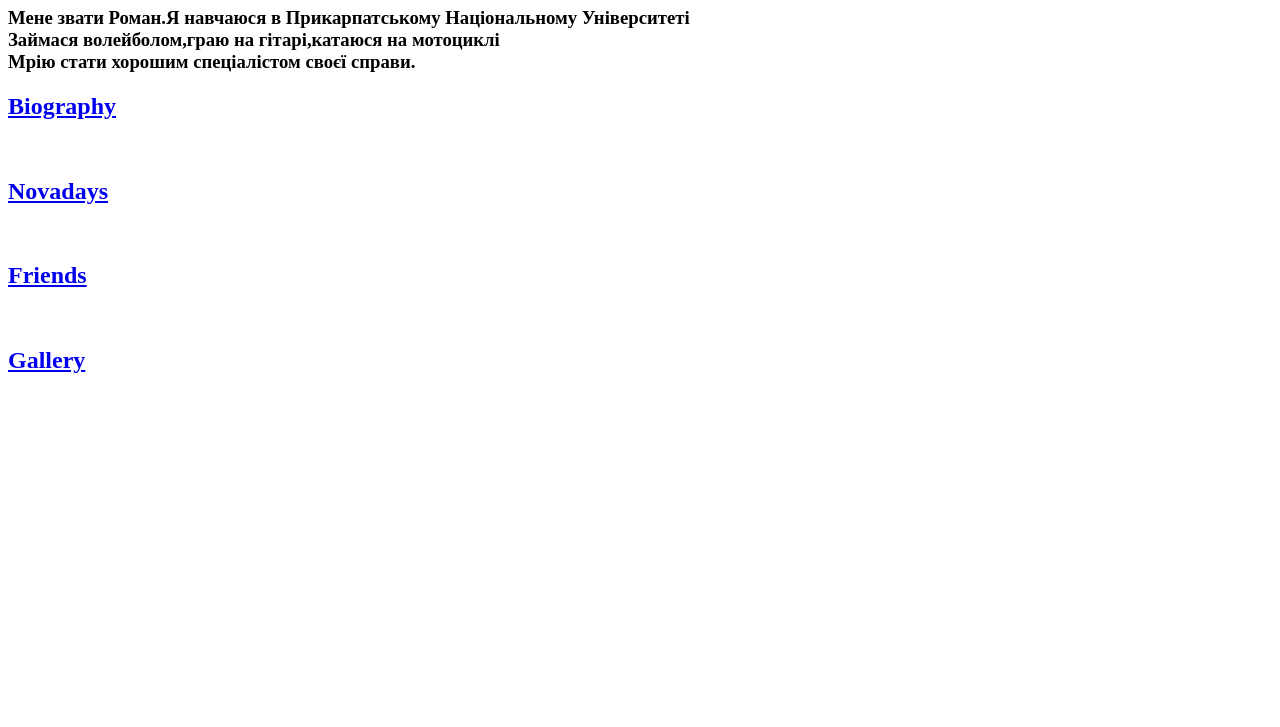
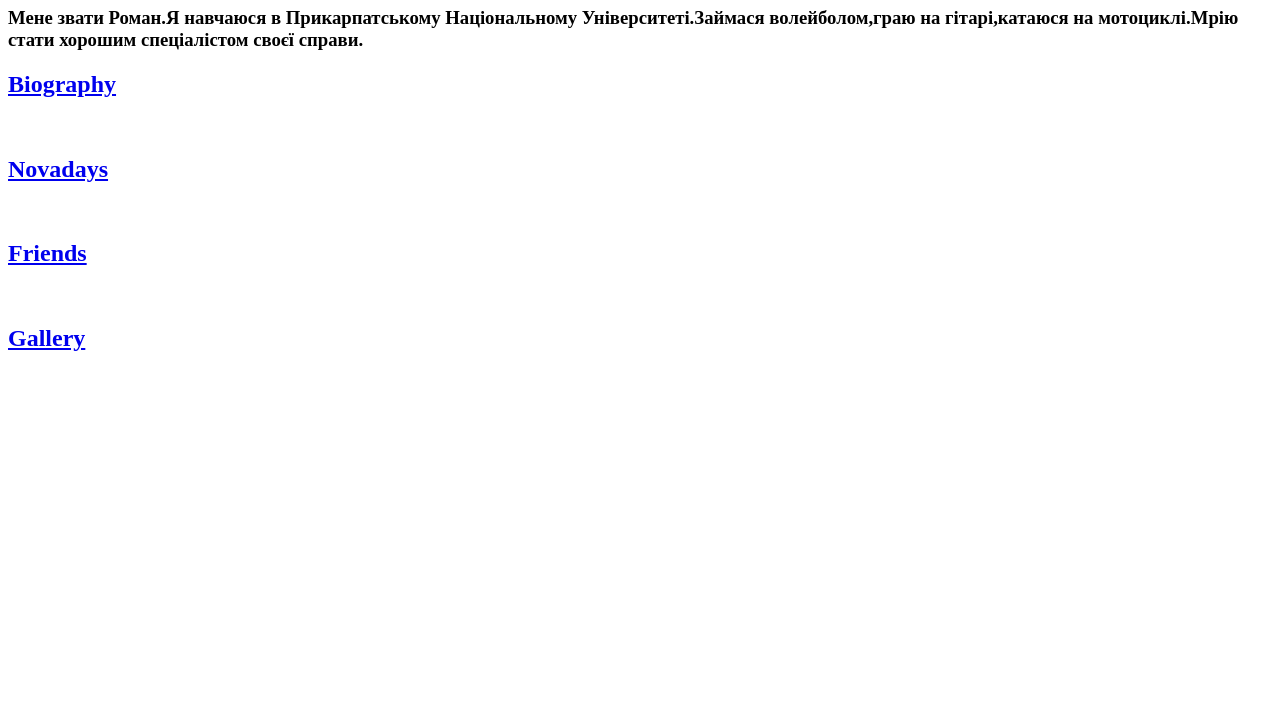
Before and after one commit to Ro-Vintoniak/RomanVintoniak1.github.io, a plain HTML site: page index.htm in a window 1280 px wide. Shown: the part 73-800 px from the top of the page. Drawn offline with Linux system fonts and the light colour scheme.

Commit message:
Add files via upload

```diff
--- a/index.htm
+++ b/index.htm
@@ -6,7 +6,7 @@
 		  </head>
  <body>
  <h1>Vintoniak Roman</h1>
-<p><h3>Мене звати Роман.Я навчаюся в Прикарпатському Національному Університеті<br>Займася волейболом,граю на гітарі,катаюся на мотоциклі<br>Mрію стати хорошим спеціалістом своєї справи.</h3></p>
+<p><h3>Мене звати Роман.Я навчаюся в Прикарпатському Національному Університеті.Займася волейболом,граю на гітарі,катаюся на мотоциклі.Mрію стати хорошим спеціалістом своєї справи.</h3></p>
 <a href="index3.htm"><h2>Biography</h2></a><br>
 <a href="index (2).htm"><h2>Novadays</h2></a><br>
 <a href="index4.htm"><h2>Friends</h2></a><br>
```
